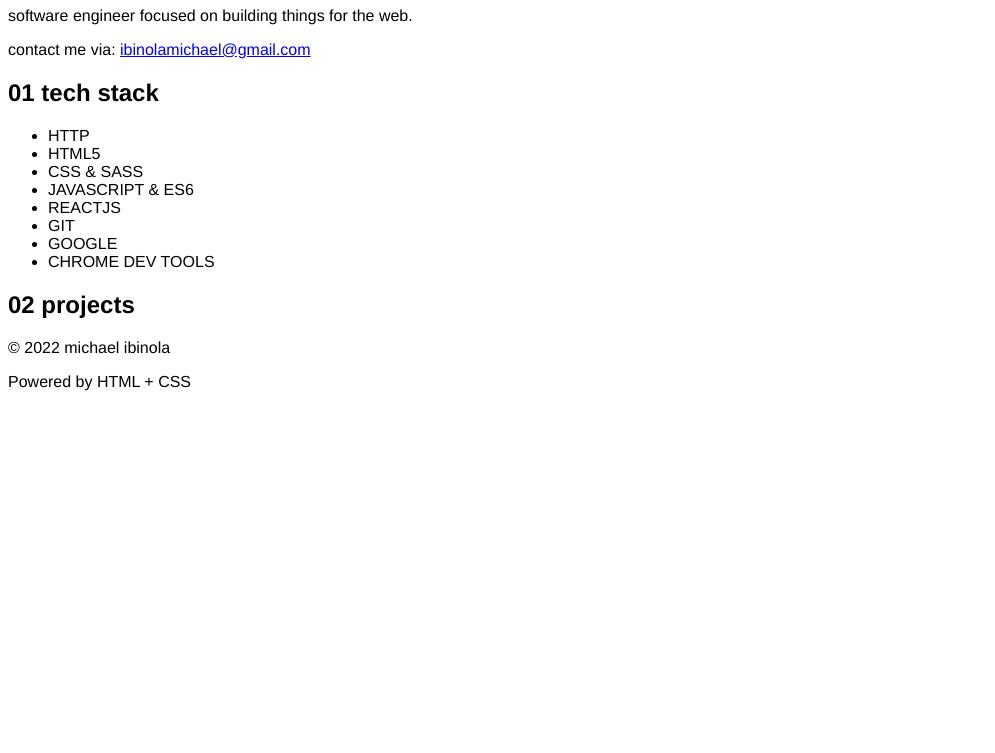
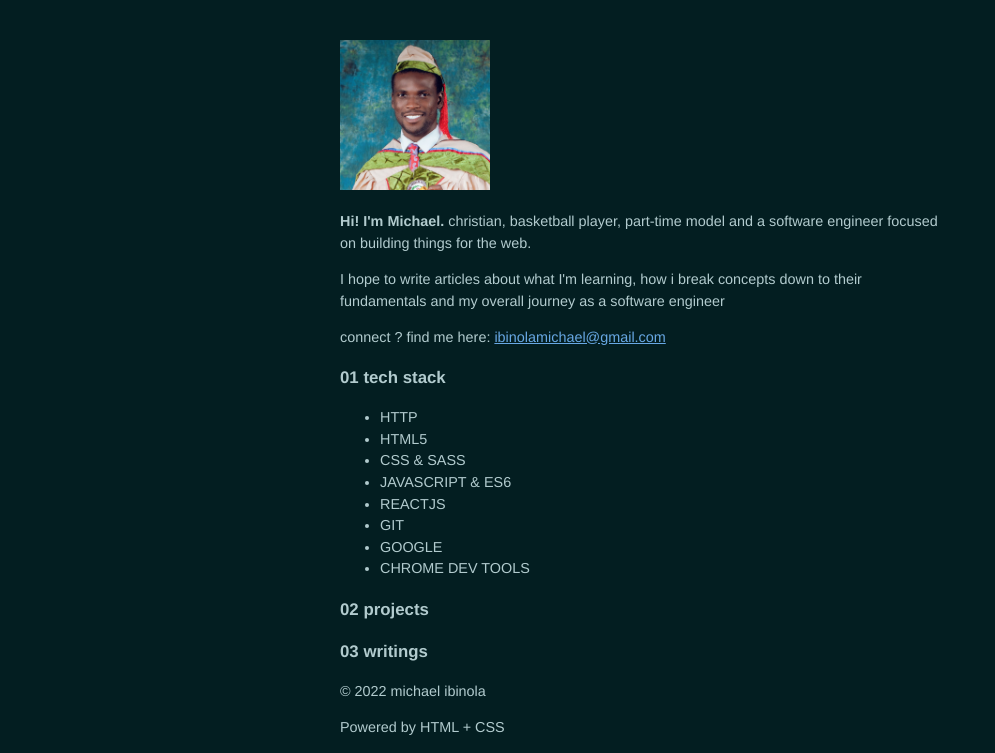
Before and after one commit to Ibinola/folio, a plain HTML site: page index.html in a window 1280 px wide. Shown: the part 73-826 px from the top of the page, without its empty margins (0-995 px from the left). Before the commit the page ends 800 px from the top, so only its background shows below. Drawn offline with Linux system fonts and the light colour scheme.

Commit message:
feature: more styles and more text

```diff
--- a/index.html
+++ b/index.html
@@ -8,18 +8,46 @@
     <link rel="stylesheet" href="style.css" />
   </head>
   <body>
+    <div class="container">
       <main>
-      <h1>michael ibinola <span>he/him/his</span></h1>
-      <p>software engineer focused on building things for the web.</p>
+        <h2>Michael Ibinola <span>he/him/his</span></h2>
+        <hr />
+        <div class="bio">
+          <div class="bio-image">
+            <img
+              src="./image/photo_2022-01-07_00-34-28.jpg"
+              alt="michael-smiling"
+            />
+          </div>
+
+          <div class="bio-description">
             <p>
-        contact me via:
-        <a href="mailto:ibinolamichael@gmail.com">ibinolamichael@gmail.com</a>
+              <label>Hi! I'm Michael.</label> christian, basketball player,
+              part-time model and a software engineer focused on building things
+              for the web.
             </p>
+
+            <p>
+              I hope to write articles about what I'm learning, how i break
+              concepts down to their fundamentals and my overall journey as a
+              software engineer
+            </p>
+            <div class="contact">
+              <p>
+                connect ? find me here:
+                <a href="mailto:ibinolamichael@gmail.com"
+                  >ibinolamichael@gmail.com</a
+                >
+              </p>
+              <a href="https://github.com/Ibinola"></a>
+            </div>
+          </div>
+        </div>
       </main>
 
       <section>
         <div class="tech-stack">
-        <h1>01 tech stack</h1>
+          <h3>01 tech stack</h3>
           <ul>
             <li>HTTP</li>
             <li>HTML5</li>
@@ -33,7 +61,11 @@
         </div>
 
         <div class="projects">
-        <h1>02 projects</h1>
+          <h3>02 projects</h3>
+        </div>
+
+        <div class="writings">
+          <h3>03 writings</h3>
         </div>
       </section>
 
@@ -41,5 +73,6 @@
         <p>&copy; 2022 michael ibinola</p>
         <p>Powered by HTML + CSS</p>
       </footer>
+    </div>
   </body>
 </html>
--- a/style.css
+++ b/style.css
@@ -1,3 +1,43 @@
 body {
-  font-family: "VCROSDMono", Helvetica, Arial, sans-serif;
+  font-family: "Helvetica Neue", Helvetica, Arial, sans-serif;
+  box-sizing: border-box;
+  font-size: 0.9rem;
+  color: #b2cbce;
+  background-color: #031e21;
+  line-height: 1.5;
 }
+
+a {
+  color: #68a8e4;
+}
+
+img {
+  width: 150px;
+}
+
+.bio {
+  /* display: flex; */
+  margin-top: 3em;
+}
+
+.bio-image {
+  margin-right: 20px;
+}
+
+.bio-description {
+  font-size: 0.9rem;
+}
+
+.container {
+  margin: auto;
+  width: 600px;
+  height: 100vh;
+}
+
+label {
+  font-weight: bold;
+}
+
+span {
+  font-size: 0.8rem;
+}
```
Also changed, not shown: image/photo_2022-01-07_00-34-28.jpg (added). Lines whose indentation alone changed are shown as unchanged.
